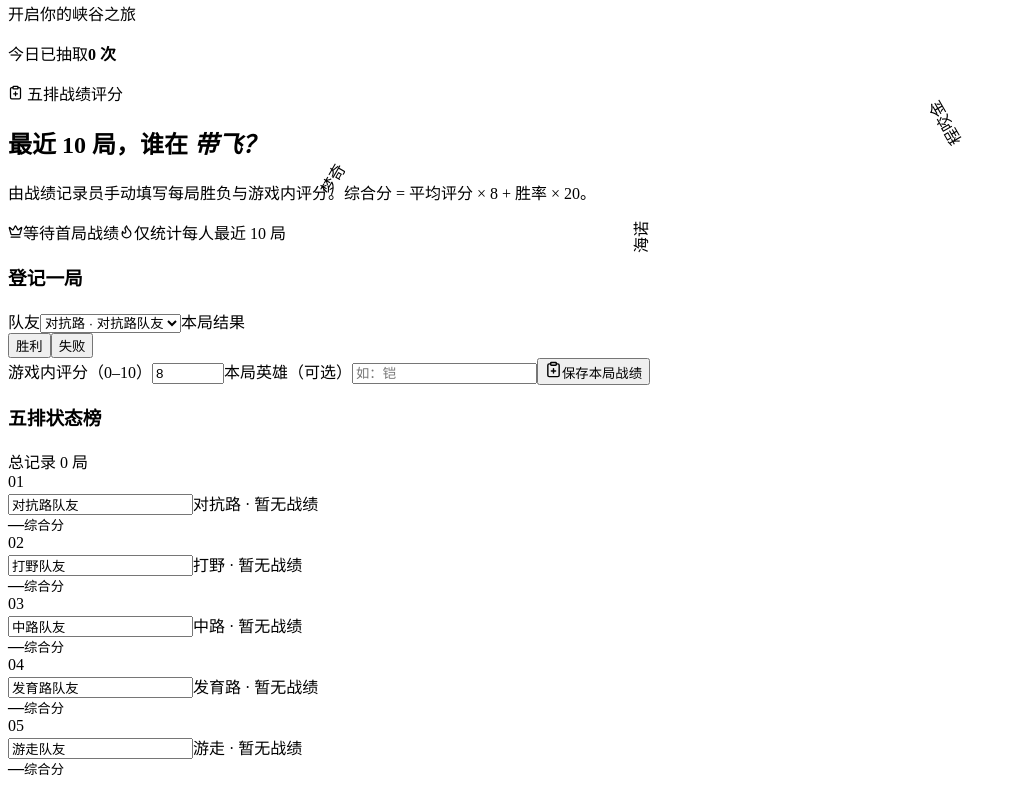
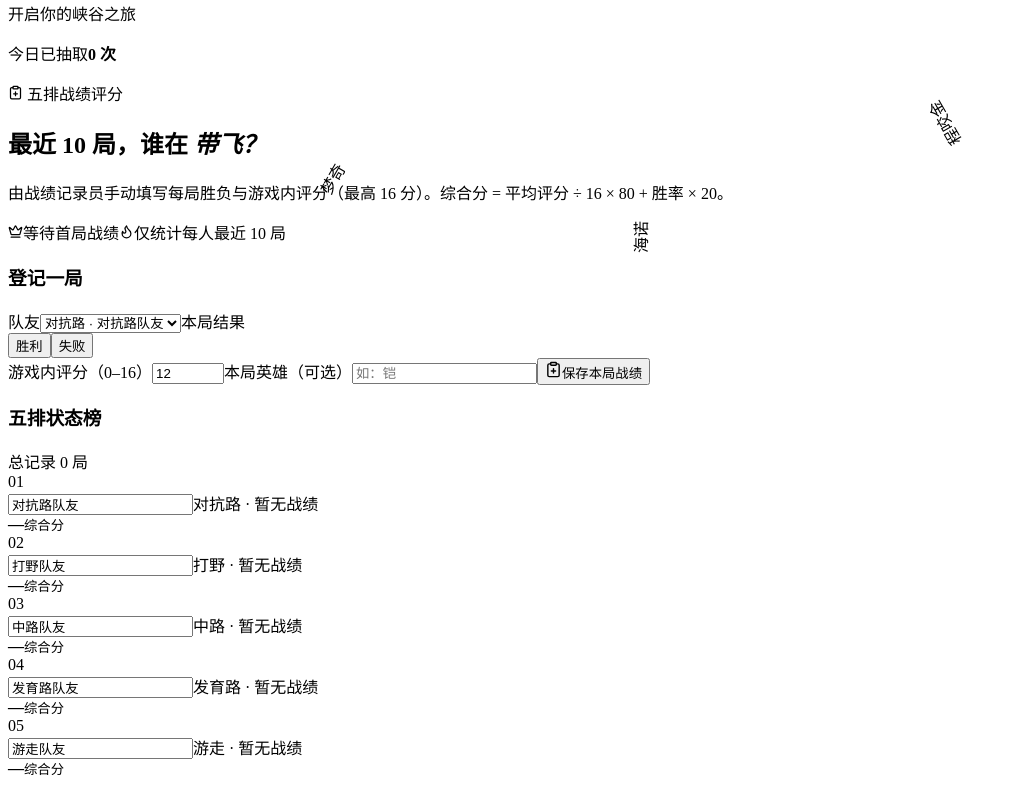
Before and after one commit to start-wq/my-html, a React (Vite) app: page / in a window 1280 px wide. Shown: the part 1050-1836 px from the top of the page, without its empty margins (0-1016 px from the left). Built offline with nearby package versions, Linux system fonts and the light colour scheme; the HTML template or start-up script is replaced by a standard one.

Commit message:
Update App.jsx

```diff
--- a/src/App.jsx
+++ b/src/App.jsx
@@ -21,7 +21,7 @@ export default function App() {
   const initialBoard = useMemo(readScoreboard, [])
   const [players, setPlayers] = useState(initialBoard.players?.length === 5 ? initialBoard.players : teamSlots)
   const [records, setRecords] = useState(initialBoard.records || [])
-  const [scoreForm, setScoreForm] = useState({ playerId: 'clash', result: 'win', rating: '8', hero: '' })
+  const [scoreForm, setScoreForm] = useState({ playerId: 'clash', result: 'win', rating: '12', hero: '' })
   const selected = lanes.find((item) => item.id === lane); const pool = lanePools[lane]; const [candidates, setCandidates] = useState(() => makeCandidates(lanePools.clash, lanePools.clash[0])); const slices = candidates.length
   useEffect(() => () => clearTimeout(timer.current), [])
   useEffect(() => { setCandidates(makeCandidates(pool, pool[0])); setPicked('') }, [lane])
@@ -32,12 +32,12 @@ export default function App() {
     const latest = records.filter(record => record.playerId === player.id).slice(0, 10)
     const games = latest.length; const wins = latest.filter(record => record.result === 'win').length
     const average = games ? latest.reduce((sum, record) => sum + Number(record.rating), 0) / games : 0
-    const score = games ? average * 8 + (wins / games) * 20 : 0
+    const score = games ? average / 16 * 80 + (wins / games) * 20 : 0
     return { ...player, games, wins, average, score }
   }).sort((a, b) => b.score - a.score)
   const best = stats.find(player => player.games); const needsHelp = [...stats].reverse().find(player => player.games)
   function updatePlayer(id, name) { setPlayers(items => items.map(player => player.id === id ? { ...player, name: name.trim() || teamSlots.find(slot => slot.id === id).name } : player)) }
-  function addRecord(event) { event.preventDefault(); const rating = Math.max(0, Math.min(10, Number(scoreForm.rating))); if (Number.isNaN(rating)) return; setRecords(items => [{ id: `${Date.now()}`, ...scoreForm, rating, hero: scoreForm.hero.trim(), createdAt: Date.now() }, ...items]); setScoreForm(form => ({ ...form, hero: '', rating: '8' })) }
+  function addRecord(event) { event.preventDefault(); const rating = Math.max(0, Math.min(16, Number(scoreForm.rating))); if (Number.isNaN(rating)) return; setRecords(items => [{ id: `${Date.now()}`, ...scoreForm, rating, hero: scoreForm.hero.trim(), createdAt: Date.now() }, ...items]); setScoreForm(form => ({ ...form, hero: '', rating: '12' })) }
   function removeRecord(id) { setRecords(items => items.filter(item => item.id !== id)) }
   return <main className="app-shell" style={{ '--lane': selected.color }}>
     <div className="ambient ambient-one" /><div className="ambient ambient-two" />
@@ -50,9 +50,9 @@ export default function App() {
     </section>
     {picked && <div className="result-toast"><div className="result-icon">{picked.slice(0, 1)}</div><div><span>本局英雄已锁定</span><b>{picked}</b></div><button onClick={() => setPicked('')}><X size={17} /></button></div>}
     <section className="scoreboard">
-      <div className="scoreboard-heading"><div><p className="eyebrow"><ClipboardPlus size={15} /> 五排战绩评分</p><h2>最近 10 局，谁在 <em>带飞？</em></h2><p>由战绩记录员手动填写每局胜负与游戏内评分。综合分 = 平均评分 × 8 + 胜率 × 20。</p></div><div className="score-legend"><span><Crown size={15} />{best ? `本周 C 位：${best.name}` : '等待首局战绩'}</span><span><Flame size={15} />仅统计每人最近 10 局</span></div></div>
+      <div className="scoreboard-heading"><div><p className="eyebrow"><ClipboardPlus size={15} /> 五排战绩评分</p><h2>最近 10 局，谁在 <em>带飞？</em></h2><p>由战绩记录员手动填写每局胜负与游戏内评分（最高 16 分）。综合分 = 平均评分 ÷ 16 × 80 + 胜率 × 20。</p></div><div className="score-legend"><span><Crown size={15} />{best ? `本周 C 位：${best.name}` : '等待首局战绩'}</span><span><Flame size={15} />仅统计每人最近 10 局</span></div></div>
       <div className="score-grid">
-        <form className="score-form" onSubmit={addRecord}><h3>登记一局</h3><label>队友<select value={scoreForm.playerId} onChange={event => setScoreForm(form => ({ ...form, playerId: event.target.value }))}>{players.map(player => <option key={player.id} value={player.id}>{player.lane} · {player.name}</option>)}</select></label><label>本局结果<div className="result-switch"><button type="button" className={scoreForm.result === 'win' ? 'chosen win' : ''} onClick={() => setScoreForm(form => ({ ...form, result: 'win' }))}>胜利</button><button type="button" className={scoreForm.result === 'loss' ? 'chosen loss' : ''} onClick={() => setScoreForm(form => ({ ...form, result: 'loss' }))}>失败</button></div></label><label>游戏内评分（0–10）<input type="number" min="0" max="10" step="0.1" value={scoreForm.rating} onChange={event => setScoreForm(form => ({ ...form, rating: event.target.value }))} required /></label><label>本局英雄（可选）<input placeholder="如：铠" value={scoreForm.hero} onChange={event => setScoreForm(form => ({ ...form, hero: event.target.value }))} /></label><button className="save-score" type="submit"><ClipboardPlus size={17} />保存本局战绩</button></form>
+        <form className="score-form" onSubmit={addRecord}><h3>登记一局</h3><label>队友<select value={scoreForm.playerId} onChange={event => setScoreForm(form => ({ ...form, playerId: event.target.value }))}>{players.map(player => <option key={player.id} value={player.id}>{player.lane} · {player.name}</option>)}</select></label><label>本局结果<div className="result-switch"><button type="button" className={scoreForm.result === 'win' ? 'chosen win' : ''} onClick={() => setScoreForm(form => ({ ...form, result: 'win' }))}>胜利</button><button type="button" className={scoreForm.result === 'loss' ? 'chosen loss' : ''} onClick={() => setScoreForm(form => ({ ...form, result: 'loss' }))}>失败</button></div></label><label>游戏内评分（0–16）<input type="number" min="0" max="16" step="0.1" value={scoreForm.rating} onChange={event => setScoreForm(form => ({ ...form, rating: event.target.value }))} required /></label><label>本局英雄（可选）<input placeholder="如：铠" value={scoreForm.hero} onChange={event => setScoreForm(form => ({ ...form, hero: event.target.value }))} /></label><button className="save-score" type="submit"><ClipboardPlus size={17} />保存本局战绩</button></form>
         <div className="rank-list"><div className="rank-title"><h3>五排状态榜</h3><span>总记录 {records.length} 局</span></div>{stats.map((player, index) => <article className={`rank-card ${player.id === best?.id ? 'best' : ''} ${player.id === needsHelp?.id && player.games ? 'help' : ''}`} key={player.id}><div className="rank-number">{String(index + 1).padStart(2, '0')}</div><div className="player-info"><input aria-label={`${player.lane}玩家名称`} value={player.name} onChange={event => updatePlayer(player.id, event.target.value)} /><span>{player.lane} · {player.games ? `${player.games} 局 · 胜率 ${Math.round(player.wins / player.games * 100)}%` : '暂无战绩'}</span></div><div className="player-score"><b>{player.games ? player.score.toFixed(1) : '—'}</b><small>综合分</small></div>{player.id === best?.id && <Crown className="rank-badge crown" size={16} />}{player.id === needsHelp?.id && player.id !== best?.id && <span className="help-badge">需要带飞</span>}</article>)}</div>
       </div>
       {records.length > 0 && <div className="recent-records"><div><h3>最近登记</h3><p>删除错误录入后，排行榜会立即重新计算。</p></div><div className="record-chips">{records.slice(0, 10).map(record => { const player = players.find(item => item.id === record.playerId); return <span className={record.result} key={record.id}><b>{player?.name}</b> {record.result === 'win' ? '胜' : '负'} · {record.rating} 分{record.hero ? ` · ${record.hero}` : ''}<button aria-label="删除此条战绩" onClick={() => removeRecord(record.id)}><Trash2 size={12} /></button></span> })}</div></div>}
```
